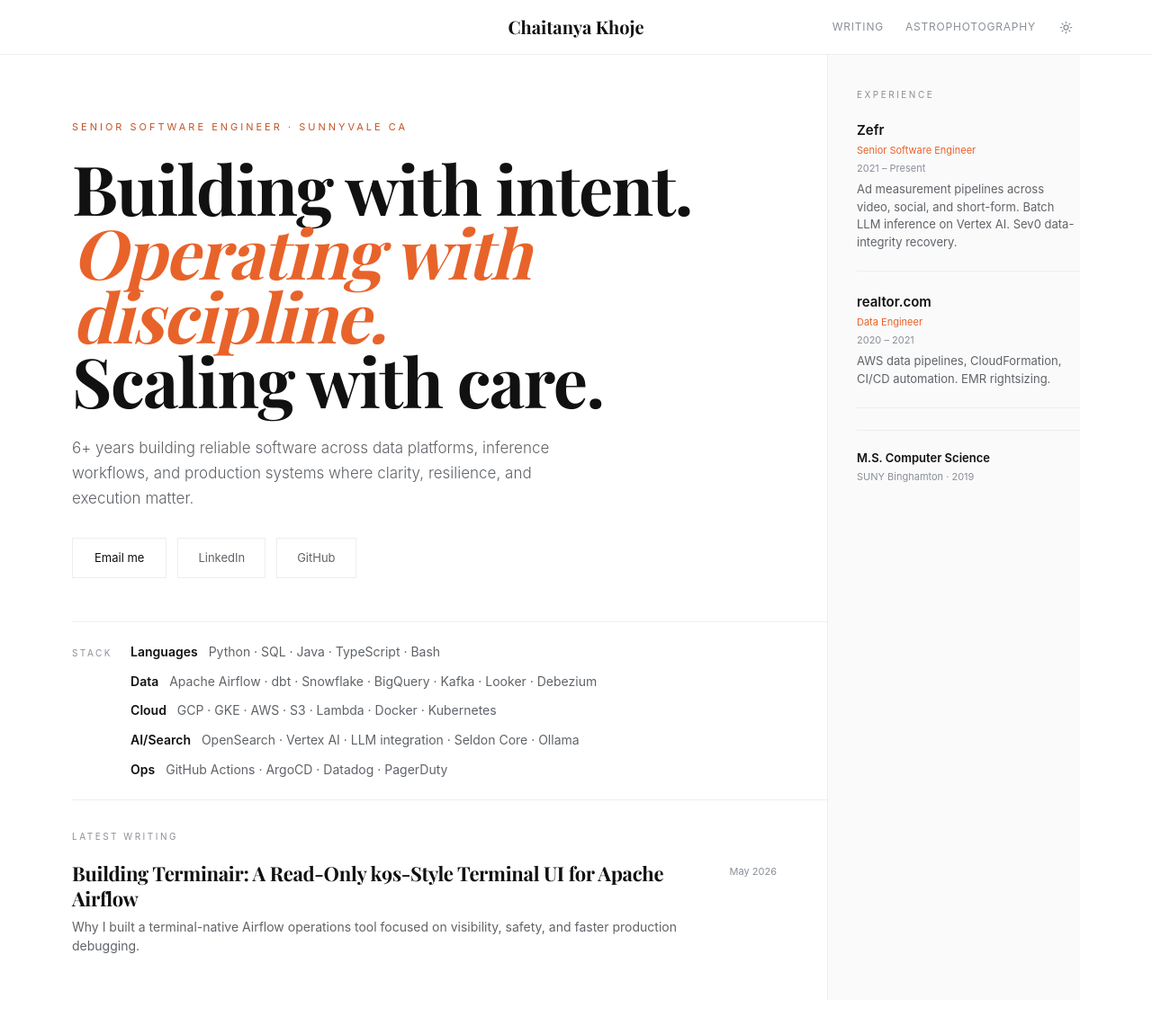
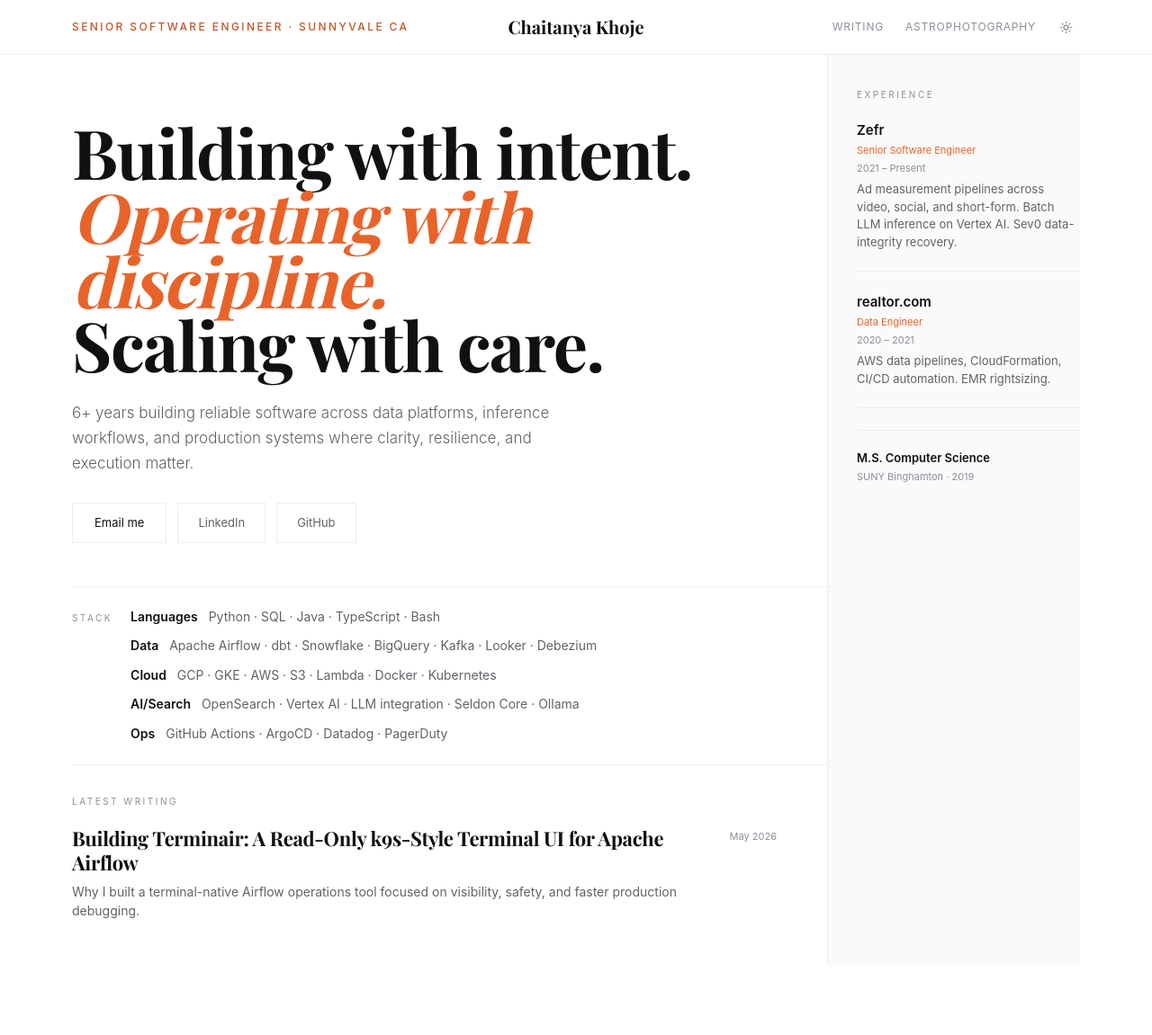
Before and after one commit to ChaitanyaKhoje/chaitanyakhoje.github.io, a Jekyll site: the page built from index.html, in a window 1280 px wide and 1208 px high. Shown: the top 1151 px of the window at 90% size. Built offline with Jekyll 4.4.1, drawn with Linux system fonts in a browser that asks for light colours; some web fonts are replaced.

Commit message:
fix: move role tagline into nav

```diff
--- a/_layouts/default.html
+++ b/_layouts/default.html
@@ -22,7 +22,7 @@
 
   <nav class="topbar">
     <div class="nav-inner">
-      <div class="nav-left"></div>
+      <div class="nav-left">Senior Software Engineer · Sunnyvale CA</div>
       <a class="nav-name" href="{{ '/' | relative_url }}">Chaitanya Khoje</a>
       <div class="nav-right">
         <a class="nav-link" href="{{ '/' | relative_url }}#writing">Writing</a>
--- a/_layouts/home.html
+++ b/_layouts/home.html
@@ -10,7 +10,6 @@ layout: default
 
       <!-- Hero -->
       <section class="hero" id="work">
-        <p class="hero-kicker">Senior Software Engineer · Sunnyvale CA</p>
         <h1 class="hero-title">Building with intent.<br><em>Operating with discipline.</em><br>Scaling with care.</h1>
         <p class="hero-bio">6+ years building reliable software across data platforms, inference workflows, and production systems where clarity, resilience, and execution matter.</p>
         <div class="hero-ctas">
--- a/assets/css/portfolio.css
+++ b/assets/css/portfolio.css
@@ -69,7 +69,17 @@ body {
   align-items: center;
 }
 
-.nav-left { /* intentionally blank */ }
+.nav-left {
+  justify-self: start;
+  min-width: 0;
+  color: color-mix(in srgb, var(--accent) 82%, var(--ink));
+  font-size: 12px;
+  font-weight: 500;
+  letter-spacing: 2.4px;
+  line-height: 1.2;
+  text-transform: uppercase;
+  white-space: nowrap;
+}
 
 .nav-name {
   font-family: var(--serif);
@@ -145,15 +155,6 @@ body {
 .hero {
   padding: 72px 56px 48px 0;
   border-bottom: 1px solid var(--rule);
-}
-
-.hero-kicker {
-  font-family: var(--mono);
-  font-size: 11px;
-  color: color-mix(in srgb, var(--accent) 82%, var(--ink));
-  letter-spacing: 3px;
-  text-transform: uppercase;
-  margin-bottom: 22px;
 }
 
 .hero-title {
```
